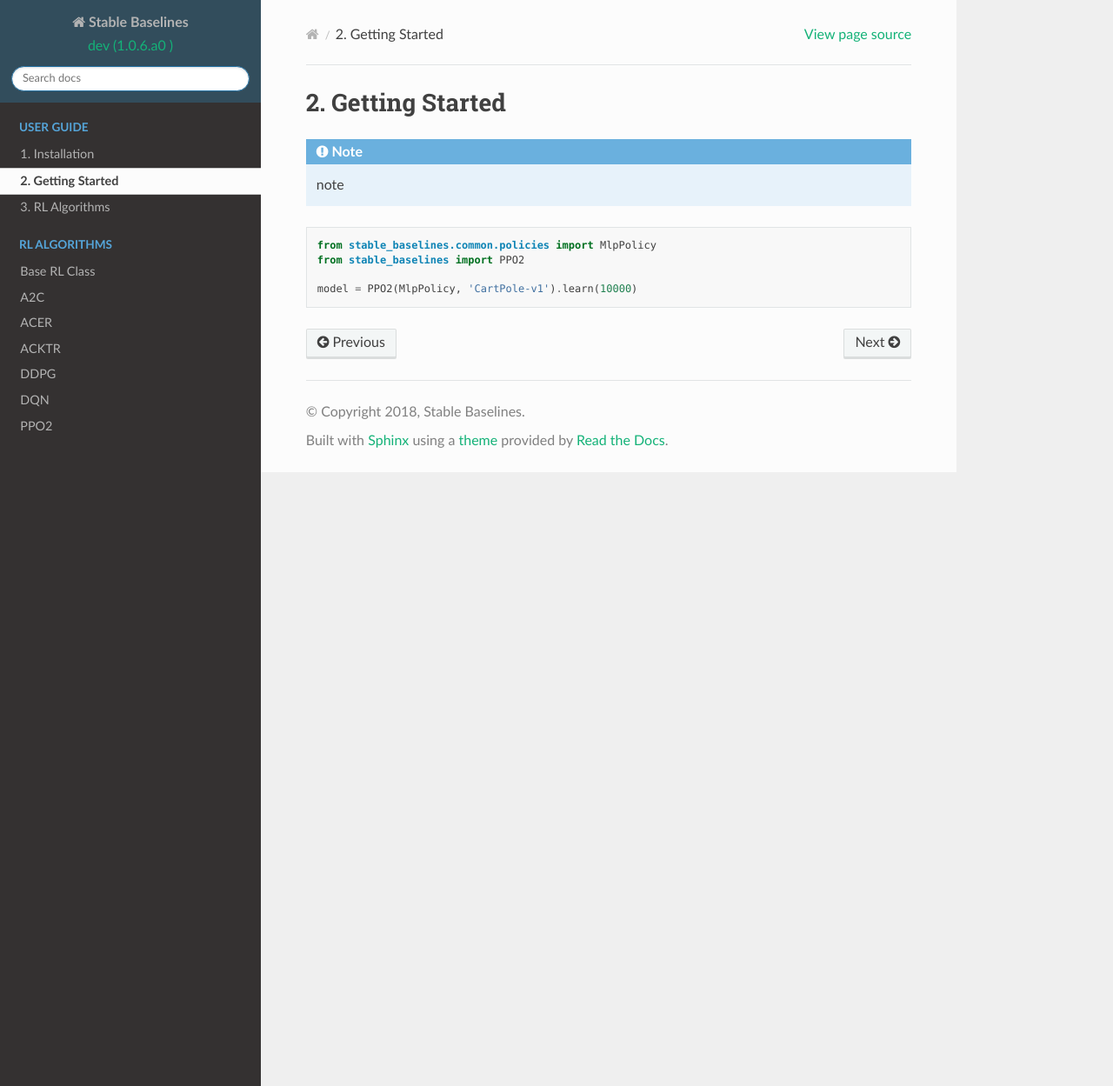
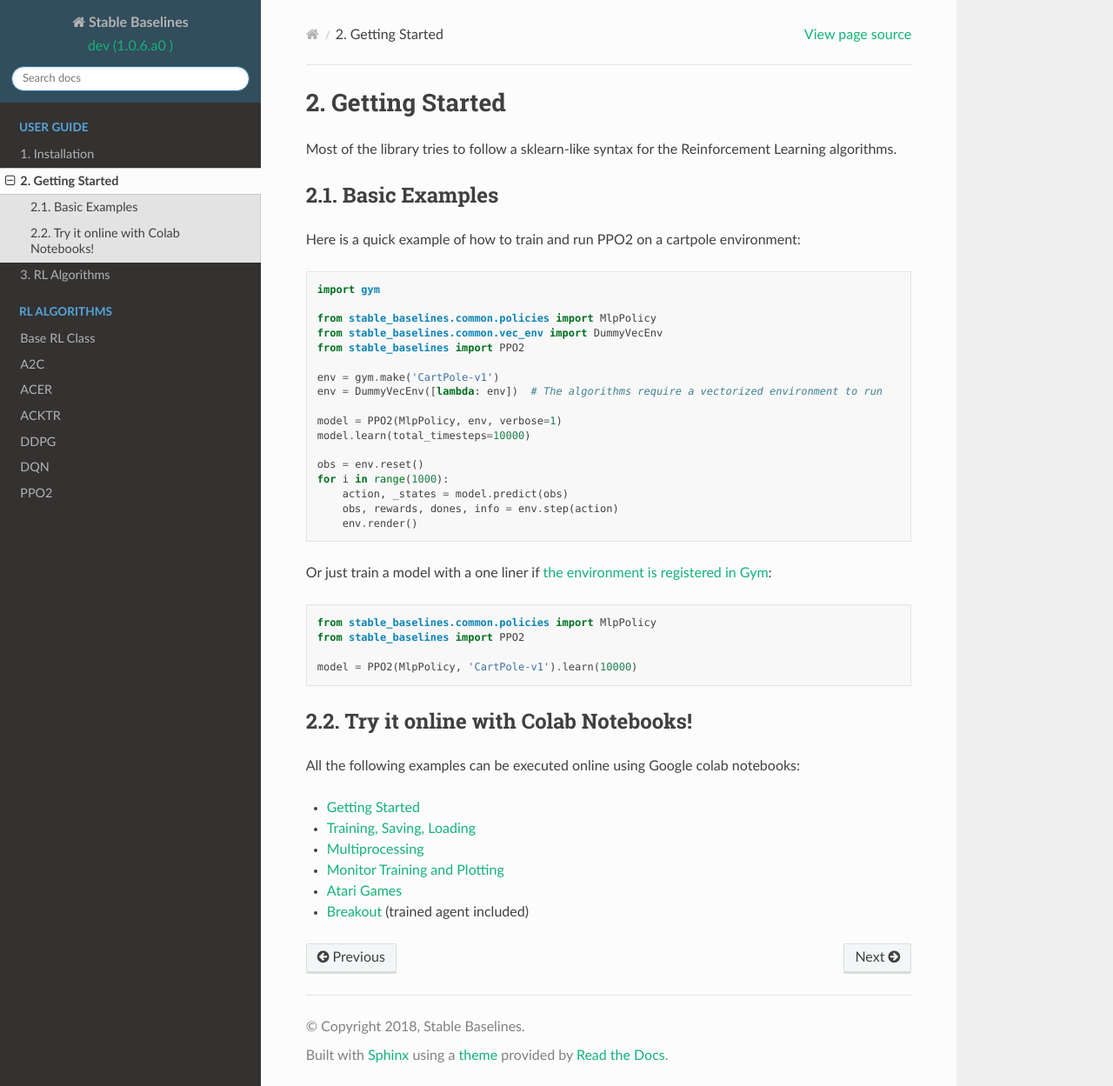
Before and after one commit to openai/baselines, a Sphinx documentation site: the page built from docs/guide/quickstart.rst, in a window 1280 px wide and 1249 px high. Shown: the whole window at 87% size. Built offline with Sphinx 7.4.7 and the Read the Docs theme 2.0.0, drawn with Linux system fonts in a browser that asks for light colours.

Commit message:
[ci skip] Update doc: installation + getting started

```diff
--- a/docs/guide/quickstart.rst
+++ b/docs/guide/quickstart.rst
@@ -4,13 +4,61 @@
 Getting Started
 ===============
 
-.. note::
+Most of the library tries to follow a sklearn-like syntax for the Reinforcement Learning algorithms.
 
-    note
+Basic Examples
+~~~~~~~~~~~~~~
+
+Here is a quick example of how to train and run PPO2 on a cartpole environment:
 
 .. code-block:: python
 
+  import gym
+
   from stable_baselines.common.policies import MlpPolicy
+  from stable_baselines.common.vec_env import DummyVecEnv
   from stable_baselines import PPO2
 
-  model = PPO2(MlpPolicy, 'CartPole-v1').learn(10000)
+  env = gym.make('CartPole-v1')
+  env = DummyVecEnv([lambda: env])  # The algorithms require a vectorized environment to run
+
+  model = PPO2(MlpPolicy, env, verbose=1)
+  model.learn(total_timesteps=10000)
+
+  obs = env.reset()
+  for i in range(1000):
+      action, _states = model.predict(obs)
+      obs, rewards, dones, info = env.step(action)
+      env.render()
+
+
+Or just train a model with a one liner if
+`the environment is registered in Gym <https://github.com/openai/gym/wiki/Environments>`_:
+
+.. code-block:: python
+
+    from stable_baselines.common.policies import MlpPolicy
+    from stable_baselines import PPO2
+
+    model = PPO2(MlpPolicy, 'CartPole-v1').learn(10000)
+
+
+Try it online with Colab Notebooks!
+~~~~~~~~~~~~~~~~~~~~~~~~~~~~~~~~~~~
+
+All the following examples can be executed online using Google colab
+notebooks:
+
+-  `Getting Started`_
+-  `Training, Saving, Loading`_
+-  `Multiprocessing`_
+-  `Monitor Training and Plotting`_
+-  `Atari Games`_
+-  `Breakout`_ (trained agent included)
+
+.. _Getting Started: https://colab.research.google.com/drive/1_1H5bjWKYBVKbbs-Kj83dsfuZieDNcFU
+.. _Training, Saving, Loading: https://colab.research.google.com/drive/1KoAQ1C_BNtGV3sVvZCnNZaER9rstmy0s
+.. _Multiprocessing: https://colab.research.google.com/drive/1ZzNFMUUi923foaVsYb4YjPy4mjKtnOxb
+.. _Monitor Training and Plotting: https://colab.research.google.com/drive/1L_IMo6v0a0ALK8nefZm6PqPSy0vZIWBT
+.. _Atari Games: https://colab.research.google.com/drive/1iYK11yDzOOqnrXi1Sfjm1iekZr4cxLaN
+.. _Breakout: https://colab.research.google.com/drive/14NwwEHwN4hdNgGzzySjxQhEVDff-zr7O
```
Also changed, not shown: README.md (+2 -2 lines), docs/guide/install.rst (+40 -1 lines), docs/index.rst (+22 -0 lines).
